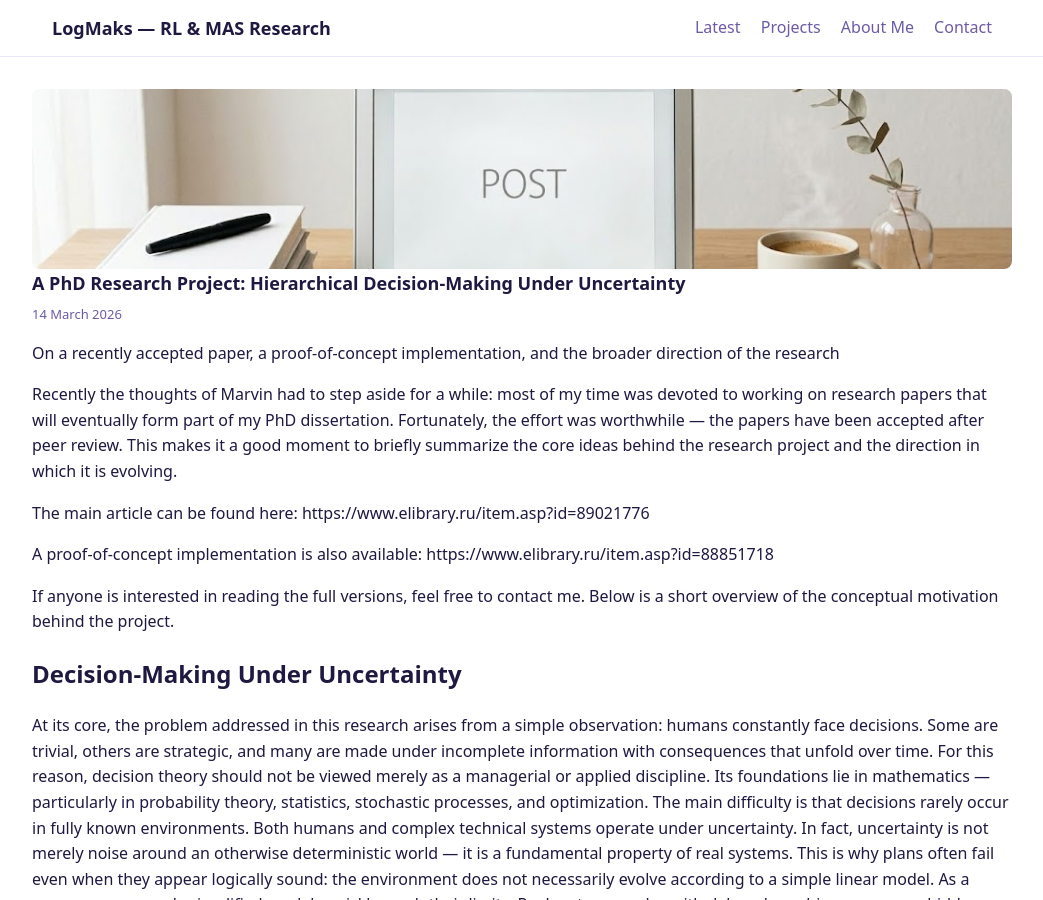
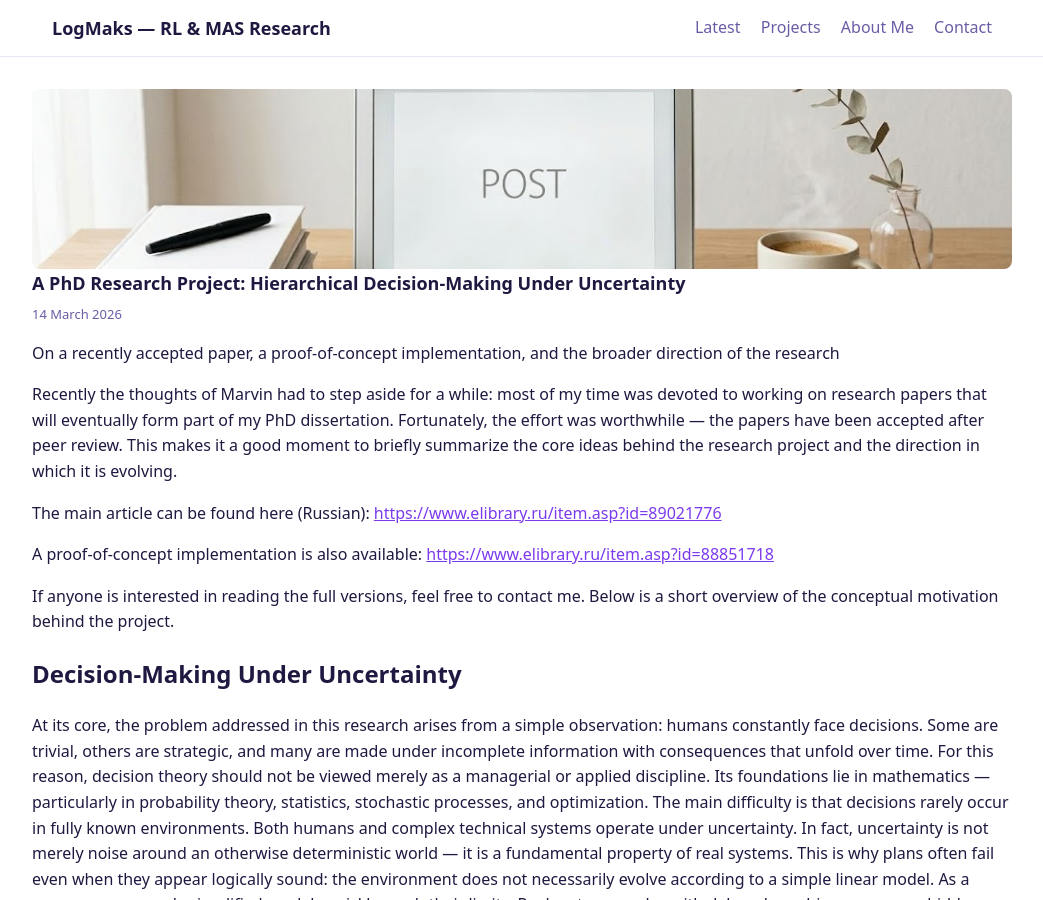
Before and after one commit to LogMaks/LogMaks.github.io, a Jekyll site: the page built from _posts/2026-03-14-recent-public.md, in a window 1280 px wide and 900 px high. Shown: the whole window, without its empty margins (118-1161 px from the left). Built offline with Jekyll 4.4.1, drawn with Linux system fonts in a browser that asks for light colours.

Commit message:
update links to main article and proof-of-concept implementation

```diff
--- a/_posts/2026-03-14-recent-public.md
+++ b/_posts/2026-03-14-recent-public.md
@@ -8,11 +8,11 @@ On a recently accepted paper, a proof-of-concept implementation, and the broader
 
 Recently the thoughts of Marvin had to step aside for a while: most of my time was devoted to working on research papers that will eventually form part of my PhD dissertation. Fortunately, the effort was worthwhile — the papers have been accepted after peer review. This makes it a good moment to briefly summarize the core ideas behind the research project and the direction in which it is evolving.
 
-The main article can be found here:
-https://www.elibrary.ru/item.asp?id=89021776
+The main article can be found here (Russian):
+<https://www.elibrary.ru/item.asp?id=89021776>
 
 A proof-of-concept implementation is also available:
-https://www.elibrary.ru/item.asp?id=88851718
+<https://www.elibrary.ru/item.asp?id=88851718>
 
 If anyone is interested in reading the full versions, feel free to contact me.
 Below is a short overview of the conceptual motivation behind the project.
```
